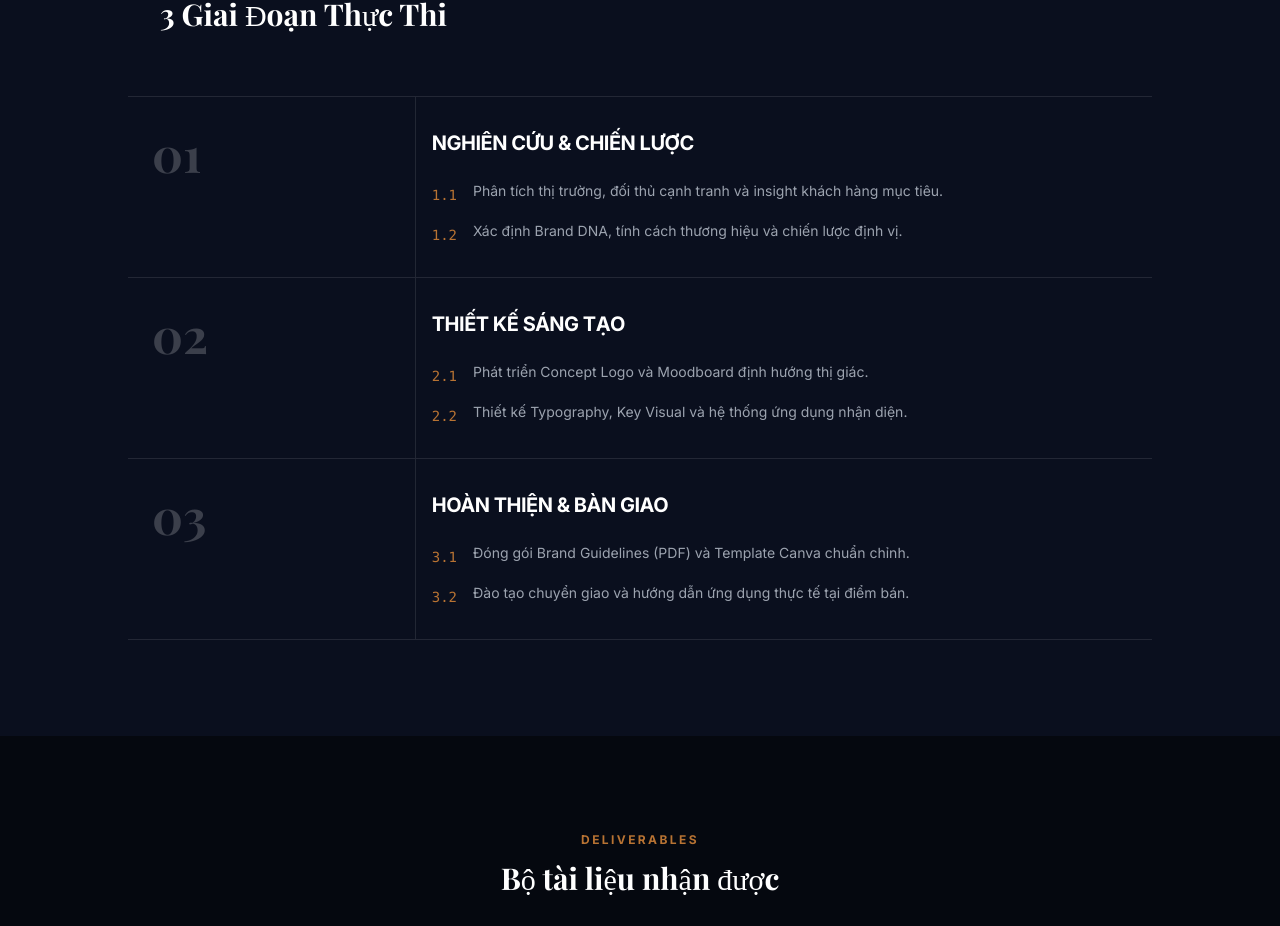
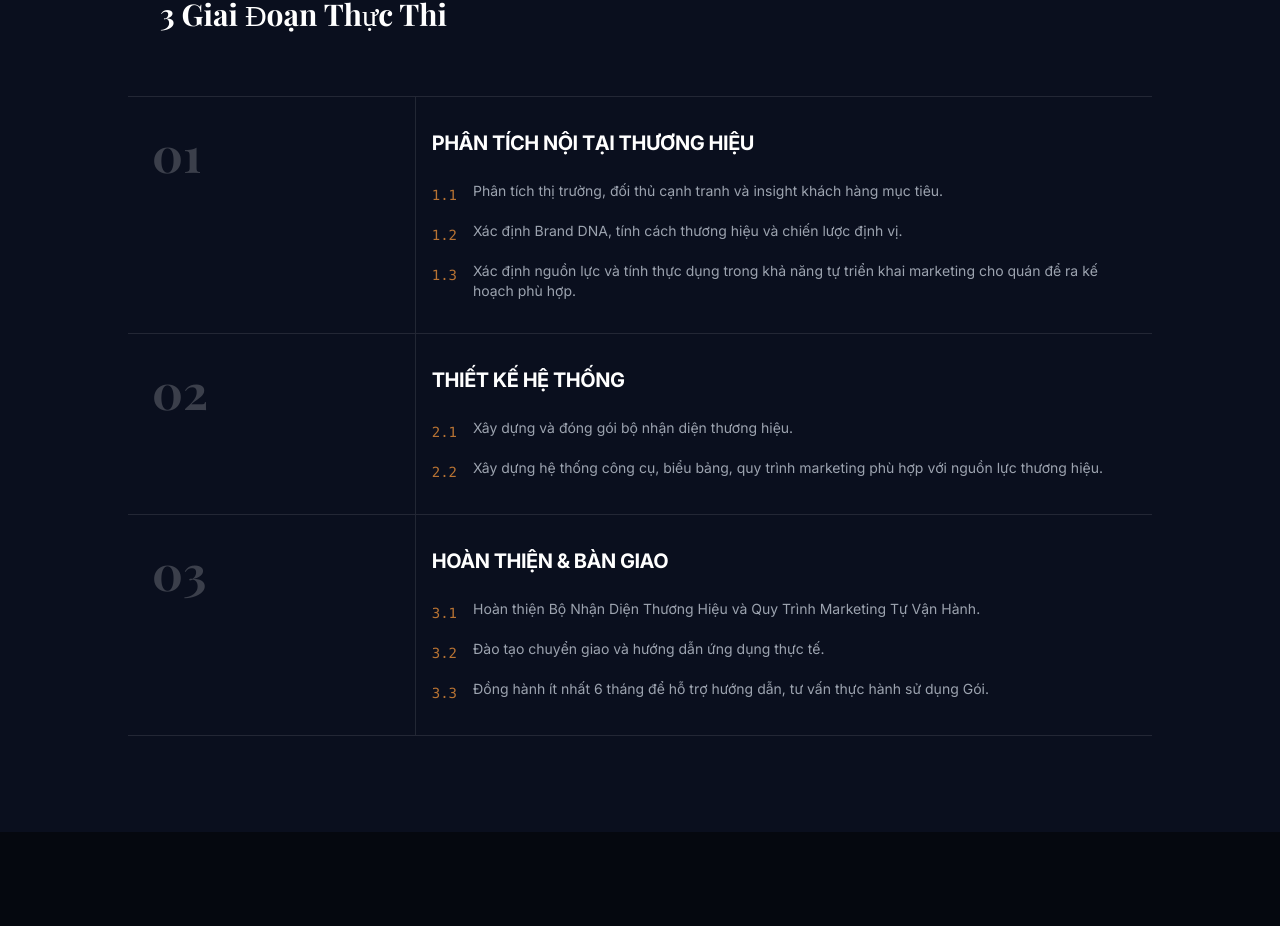
Before and after one commit to Longhoang249/longhoangfnb, a React (Vite) app: page /product/goi-dong-goi-thuong-hieu in a window 1280 px wide. Shown: the part 2055-2981 px from the top of the page. Built offline with nearby package versions, Linux system fonts and the light colour scheme; a web font is replaced by a local one.

Commit message:
content: Update Brand Packaging execution process steps

```diff
--- a/src/components/BrandPackagingPage.tsx
+++ b/src/components/BrandPackagingPage.tsx
@@ -167,24 +167,26 @@ const BrandPackagingPage: React.FC = () => {
                     <div className="space-y-0">
                         {[
                             {
-                                num: '01', title: 'Nghiên Cứu & Chiến Lược',
+                                num: '01', title: 'Phân tích nội tại thương hiệu',
                                 steps: [
                                     { id: '1.1', text: 'Phân tích thị trường, đối thủ cạnh tranh và insight khách hàng mục tiêu.' },
                                     { id: '1.2', text: 'Xác định Brand DNA, tính cách thương hiệu và chiến lược định vị.' },
+                                    { id: '1.3', text: 'Xác định nguồn lực và tính thực dụng trong khả năng tự triển khai marketing cho quán để ra kế hoạch phù hợp.' },
                                 ]
                             },
                             {
-                                num: '02', title: 'Thiết Kế Sáng Tạo',
+                                num: '02', title: 'Thiết kế hệ thống',
                                 steps: [
-                                    { id: '2.1', text: 'Phát triển Concept Logo và Moodboard định hướng thị giác.' },
-                                    { id: '2.2', text: 'Thiết kế Typography, Key Visual và hệ thống ứng dụng nhận diện.' },
+                                    { id: '2.1', text: 'Xây dựng và đóng gói bộ nhận diện thương hiệu.' },
+                                    { id: '2.2', text: 'Xây dựng hệ thống công cụ, biểu bảng, quy trình marketing phù hợp với nguồn lực thương hiệu.' },
                                 ]
                             },
                             {
                                 num: '03', title: 'Hoàn Thiện & Bàn Giao',
                                 steps: [
-                                    { id: '3.1', text: 'Đóng gói Brand Guidelines (PDF) và Template Canva chuẩn chỉnh.' },
-                                    { id: '3.2', text: 'Đào tạo chuyển giao và hướng dẫn ứng dụng thực tế tại điểm bán.' },
+                                    { id: '3.1', text: 'Hoàn thiện Bộ Nhận Diện Thương Hiệu và Quy Trình Marketing Tự Vận Hành.' },
+                                    { id: '3.2', text: 'Đào tạo chuyển giao và hướng dẫn ứng dụng thực tế.' },
+                                    { id: '3.3', text: 'Đồng hành ít nhất 6 tháng để hỗ trợ hướng dẫn, tư vấn thực hành sử dụng Gói.' },
                                 ]
                             },
                         ].map((phase, idx) => (
```
Also changed, not shown: 1 other file (tests, documents, lock files or other folders).
